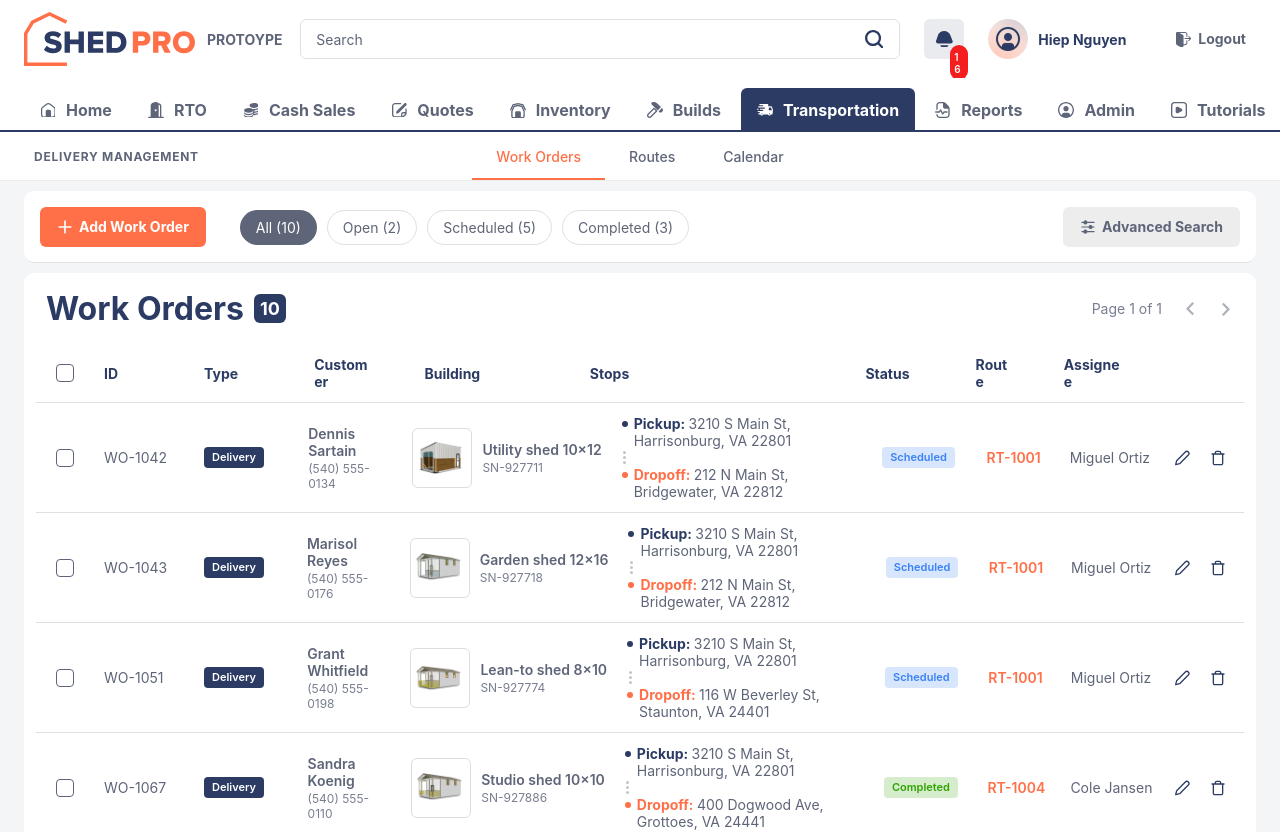
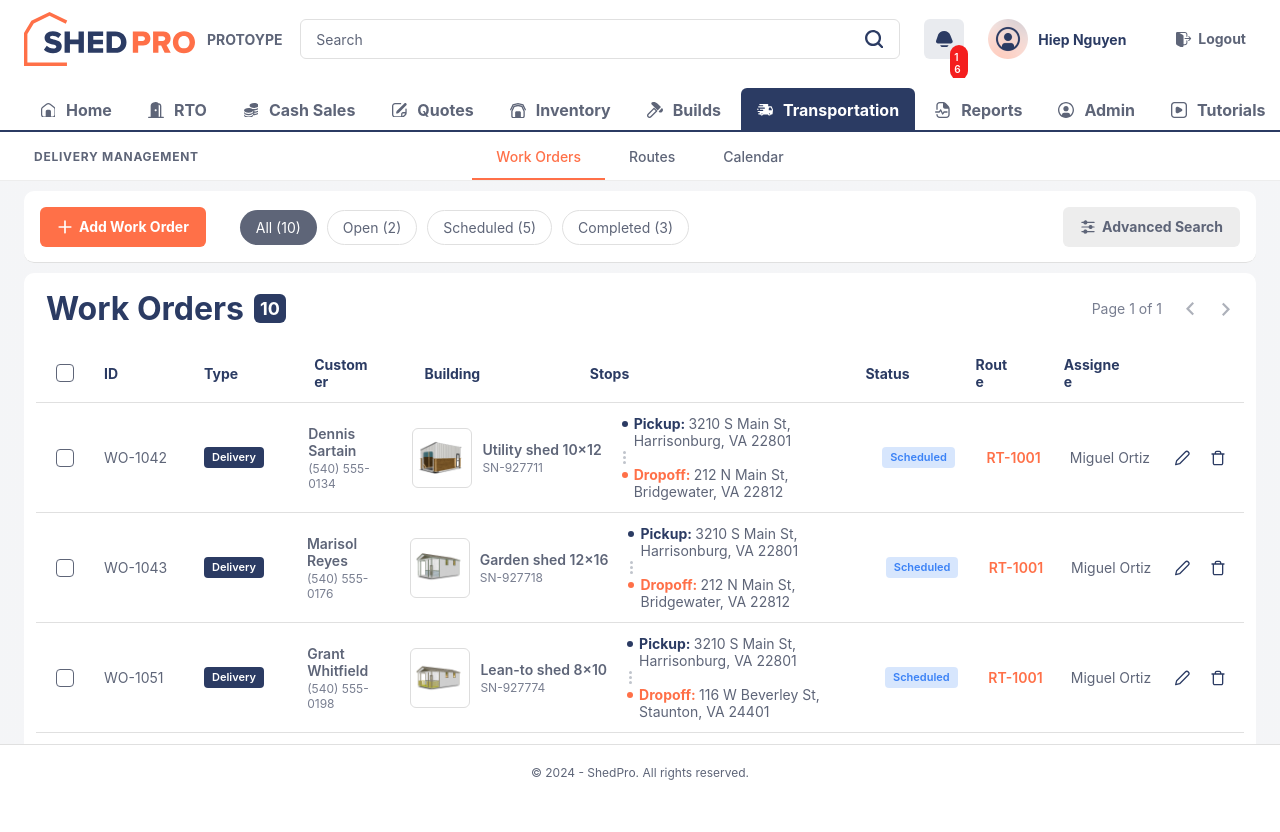
Before and after one commit to nguyenquanghiep96-dotcom/shedpro-opshub, a React (Vite) app: page /deliveries/contracts in a window 1280 px wide. Shown: the top 832 px of the page. After the commit the page ends 800 px from the top, so only its background shows below. Built offline with nearby package versions, Linux system fonts and the light colour scheme.

Commit message:
fix: enforce h-screen layout for DeliveriesContract

```diff
--- a/src/imports/DeliveriesContract/DeliveriesContract.tsx
+++ b/src/imports/DeliveriesContract/DeliveriesContract.tsx
@@ -2585,15 +2585,15 @@ export default function DeliveriesContract({ defaultTab = 'Contracts' }: { defau
   }, [defaultTab]);
   return (
     <TransportationProvider>
-      <div className="flex flex-col min-h-screen w-full" style={{ backgroundImage: "linear-gradient(90deg, rgba(43, 59, 99, 0.05) 0%, rgba(43, 59, 99, 0.05) 100%), linear-gradient(90deg, rgb(255, 255, 255) 0%, rgb(255, 255, 255) 100%)" }} data-name="Deliveries - Contract">
+      <div className="flex flex-col h-screen overflow-hidden w-full" style={{ backgroundImage: "linear-gradient(90deg, rgba(43, 59, 99, 0.05) 0%, rgba(43, 59, 99, 0.05) 100%), linear-gradient(90deg, rgb(255, 255, 255) 0%, rgb(255, 255, 255) 100%)" }} data-name="Deliveries - Contract">
         <div className="content-stretch flex flex-col items-start w-full shrink-0" data-name="Navbar">
           <Frame7 />
           <Frame13 activeTab={activeTab} />
         </div>
-        <div className="flex-1 w-full flex flex-col items-center">
+        <div className="flex-1 min-h-0 w-full overflow-y-auto flex flex-col items-center">
           {activeTab === 'Calendar' ? <CalendarView /> : activeTab === 'RouteDetail' ? <RouteDetailPage /> : activeTab === 'Contracts' ? <WorkOrdersContainer /> : <RoutesContainer />}
         </div>
-        <div className="bg-white border-[#e0e0e0] border-solid border-t h-[56px] w-full mt-[12px] shrink-0" data-name="CopyRight">
+        <div className="bg-white border-[#e0e0e0] border-solid border-t h-[56px] w-full shrink-0" data-name="CopyRight">
           <div className="flex h-full font-sans font-normal justify-center items-center text-[#5e6578] text-[12px] whitespace-nowrap">
             <p className="leading-[normal]">© 2024 - ShedPro. All rights reserved.</p>
           </div>
```
Also changed, not shown: 1 other file (tests, documents, lock files or other folders).
